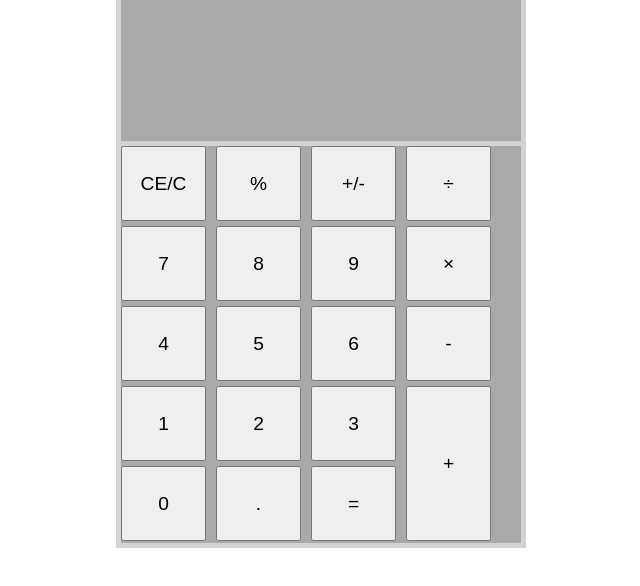
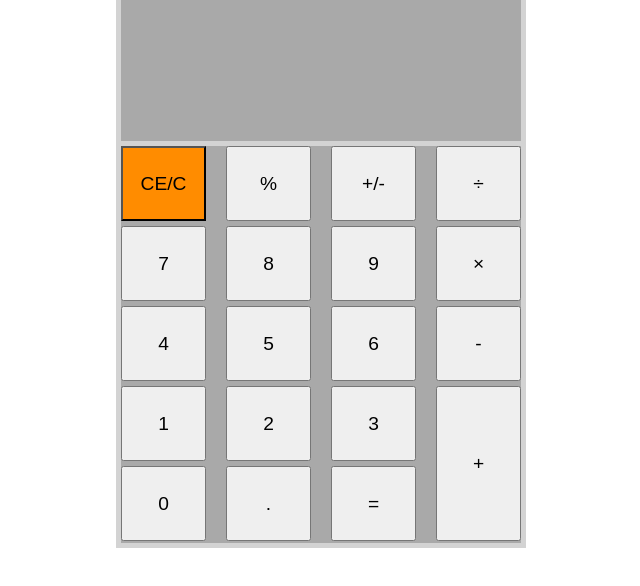
Before and after one commit to karolpiekut/basic_calculator, a plain HTML site: page index.html in a window 1280 px wide. Shown: the part 212-798 px from the top of the page, without its empty margins (319-959 px from the left). Drawn offline with Linux system fonts and the light colour scheme.

Commit message:
working with buttons

```diff
--- a/index.html
+++ b/index.html
@@ -17,7 +17,7 @@
         </div>
     </div>
     <div id="calcButtons">
-        <button class="func" value="CE/C">CE/C</button>
+        <button class="func red" value="CE/C">CE/C</button>
         <button class="func" value="%">%</button>
         <button class="memory" value="+/-">+/-</button>
         <button class="func" value="÷">÷</button>
@@ -35,7 +35,7 @@
         <button id="plus" class="func" value="+">+</button>
         <button class="number" value="0">0</button>
         <button class="func" value=".">.</button>
-        <button class="equals " value="=">=</button>
+        <button class="equals" value="=">=</button>
     </div>
 </div>
 </body>
--- a/styles.css
+++ b/styles.css
@@ -1,6 +1,7 @@
 :root {
     font-family: monospace, Arial, Helvetica, sans-serif;
 }
+
 
 #calc {
     background: lightgray;
@@ -26,7 +27,7 @@
     height: 400px;
     width: 400px;
     display: grid;
-    grid-template-columns: repeat(4, 90px);
+    grid-template-columns: repeat(4, 100px);
     grid-template-rows: repeat(4, 75px);
     gap: 5px;
     border: 5px;
@@ -43,9 +44,14 @@ button {
 button {
     height: 75px;
     width: 85px;
+    padding: 0;
 }
 
 #plus {
     height: 155px;
 
 }
+
+.red {
+    background: #ff8c00;
+}
```
